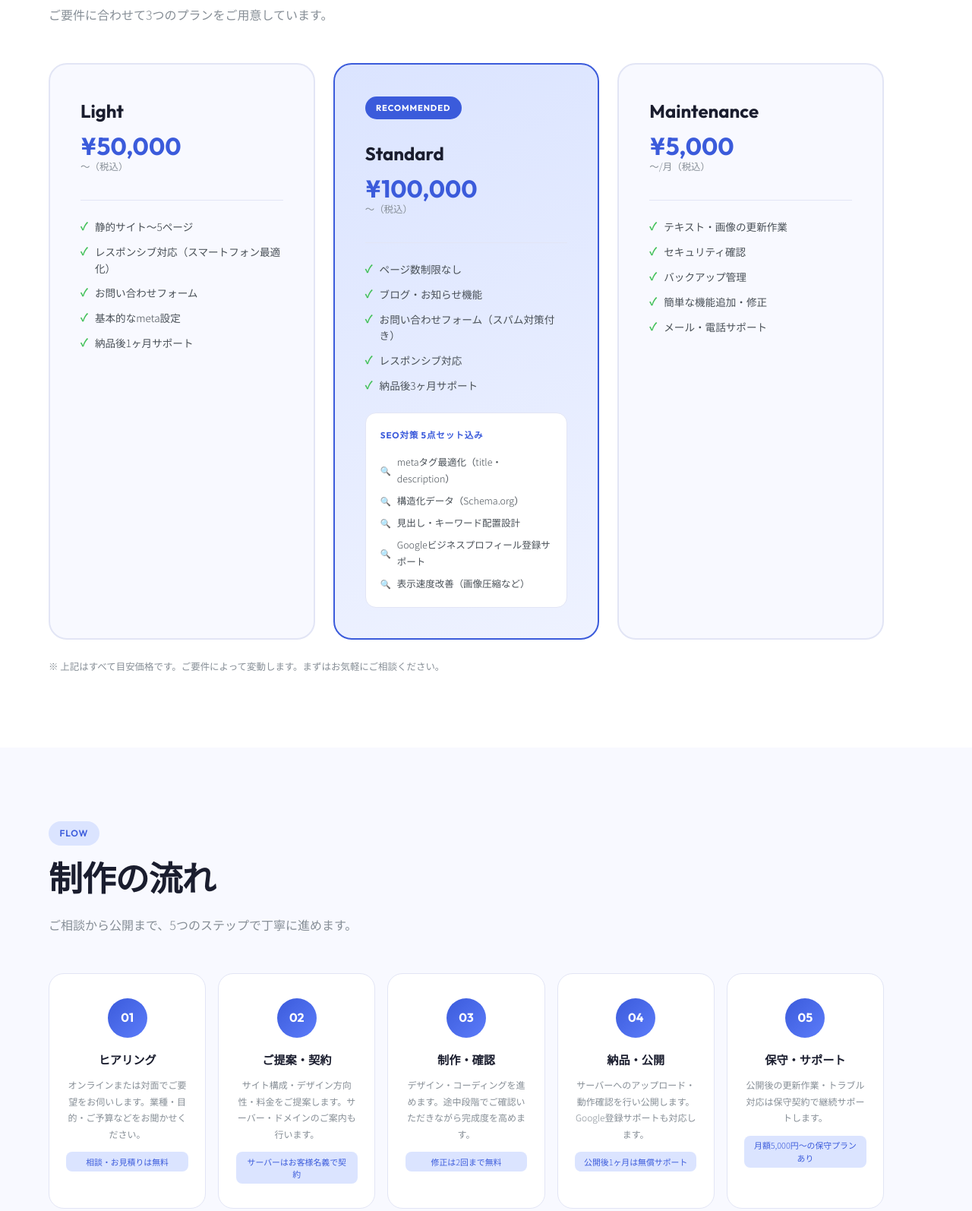
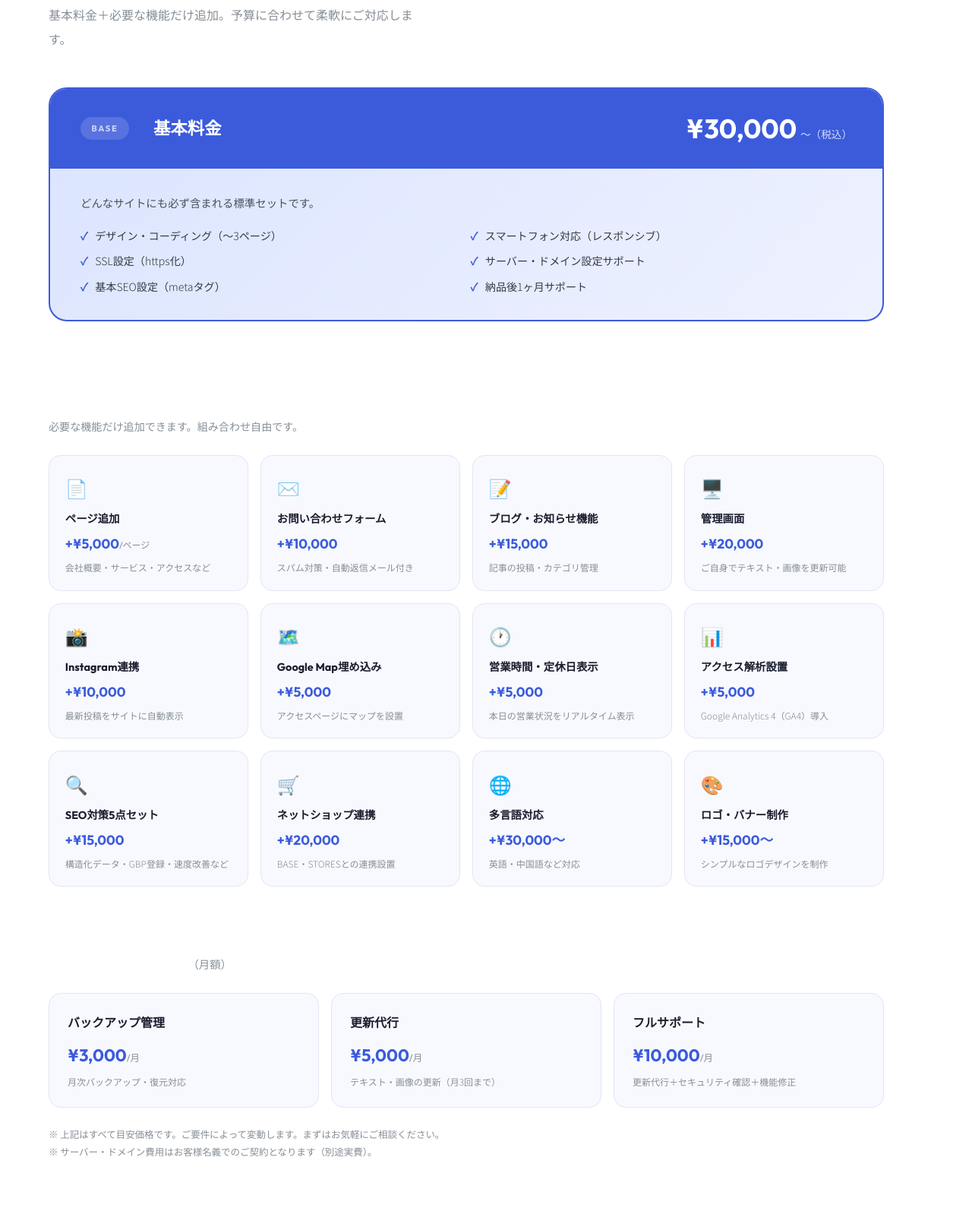
Before and after one commit to puremasi-byte/hiroaski-creative, a plain HTML site: page index.html in a window 1280 px wide. Shown: the part 2598-4192 px from the top of the page at 76% size. Drawn offline with Linux system fonts and the light colour scheme.

Commit message:
Add files via upload

```diff
--- a/index.html
+++ b/index.html
@@ -327,52 +327,38 @@
 
   /* SERVICES */
   .services { background: white; }
-  .plans { display: grid; grid-template-columns: repeat(3, 1fr); gap: 1.5rem; max-width: 1100px; }
-
-  .plan {
-    background: var(--bg); border: 2px solid var(--border);
-    border-radius: 24px; padding: 2.5rem;
-    transition: border-color 0.25s, transform 0.25s;
-  }
-  .plan:hover { border-color: var(--accent2); transform: translateY(-4px); }
-
-  .plan.featured {
-    background: linear-gradient(160deg, #dbe4ff 0%, #eef2ff 100%);
-    border-color: var(--accent);
-  }
-
-  .plan-badge {
-    display: inline-block;
-    font-family: 'Outfit', sans-serif; font-size: 0.7rem; font-weight: 700;
-    background: var(--accent); color: white;
-    padding: 0.3rem 0.9rem; border-radius: 100px;
-    letter-spacing: 0.08em; margin-bottom: 1.5rem;
-  }
-  .plan-name { font-family: 'Outfit', sans-serif; font-size: 1.5rem; font-weight: 700; color: var(--text); margin-bottom: 0.5rem; }
-  .plan-price { font-family: 'Outfit', sans-serif; font-size: 2rem; font-weight: 700; color: var(--accent); line-height: 1; }
-  .plan-note { font-size: 0.78rem; color: var(--muted); margin-bottom: 2rem; }
-  .divider { height: 1px; background: var(--border); margin-bottom: 1.5rem; }
-
-  .plan-features { list-style: none; display: flex; flex-direction: column; gap: 0.7rem; }
-  .plan-features li {
-    font-size: 0.85rem; color: #495057;
-    display: flex; align-items: flex-start; gap: 0.6rem; line-height: 1.6;
-  }
-  .plan-features li::before { content: '✓'; color: var(--green); font-weight: 700; flex-shrink: 0; font-family: 'Outfit', sans-serif; }
-
-  .seo-box {
-    margin-top: 1.5rem; background: white;
-    border: 1px solid var(--border); border-radius: 14px; padding: 1.2rem;
-  }
-  .seo-title {
-    font-family: 'Outfit', sans-serif; font-size: 0.72rem; font-weight: 700;
-    color: var(--accent); letter-spacing: 0.08em; text-transform: uppercase; margin-bottom: 0.8rem;
-  }
-  .seo-list { list-style: none; display: flex; flex-direction: column; gap: 0.4rem; }
-  .seo-list li { font-size: 0.78rem; color: #495057; display: flex; align-items: center; gap: 0.5rem; }
-  .seo-list li::before { content: '🔍'; font-size: 0.7rem; }
-
-  .plans-note { margin-top: 1.5rem; font-size: 0.78rem; color: var(--muted); max-width: 1100px; }
+  /* 基本料金ブロック */
+  .price-block { max-width: 1100px; background: linear-gradient(135deg, #dbe4ff 0%, #eef2ff 100%); border: 2px solid var(--accent); border-radius: 24px; overflow: hidden; margin-bottom: 3rem; }
+  .price-block-header { background: var(--accent); padding: 2rem 2.5rem; display: flex; align-items: center; gap: 2rem; flex-wrap: wrap; }
+  .price-block-label { font-family: 'Outfit', sans-serif; font-size: 0.7rem; font-weight: 700; letter-spacing: 0.15em; color: rgba(255,255,255,0.7); background: rgba(255,255,255,0.15); padding: 0.3rem 0.9rem; border-radius: 100px; display: inline-block; }
+  .price-block-title { font-family: 'Outfit', sans-serif; font-size: 1.4rem; font-weight: 700; color: white; flex: 1; }
+  .price-block-price { font-family: 'Outfit', sans-serif; font-size: 2.2rem; font-weight: 700; color: white; line-height: 1; }
+  .price-block-price span { font-size: 0.85rem; font-weight: 400; opacity: 0.8; margin-left: 0.3rem; }
+  .price-block-body { padding: 2rem 2.5rem; }
+  .price-block-desc { font-size: 0.9rem; color: #495057; margin-bottom: 1.2rem; }
+  .price-list { list-style: none; display: grid; grid-template-columns: repeat(2, 1fr); gap: 0.7rem; }
+  .price-list li { font-size: 0.88rem; color: #343a40; display: flex; align-items: flex-start; gap: 0.6rem; line-height: 1.6; }
+  .price-check { color: var(--accent); font-weight: 700; flex-shrink: 0; }
+  /* オプション */
+  .options-wrap { max-width: 1100px; margin-bottom: 3rem; }
+  .options-header { margin-bottom: 1.5rem; }
+  .options-sub { font-size: 0.88rem; color: var(--muted); margin-top: 0.4rem; }
+  .options-grid { display: grid; grid-template-columns: repeat(4, 1fr); gap: 1rem; }
+  .opt-card { background: var(--bg); border: 1.5px solid var(--border); border-radius: 16px; padding: 1.3rem; transition: border-color 0.2s, transform 0.2s; }
+  .opt-card:hover { border-color: var(--accent2); transform: translateY(-3px); }
+  .opt-icon { font-size: 1.5rem; margin-bottom: 0.6rem; }
+  .opt-name { font-family: 'Outfit', sans-serif; font-size: 0.9rem; font-weight: 700; color: var(--text); margin-bottom: 0.4rem; line-height: 1.4; }
+  .opt-price { font-family: 'Outfit', sans-serif; font-size: 1.1rem; font-weight: 700; color: var(--accent); margin-bottom: 0.4rem; }
+  .opt-price span { font-size: 0.75rem; font-weight: 400; color: var(--muted); }
+  .opt-desc { font-size: 0.75rem; color: var(--muted); line-height: 1.5; }
+  /* 保守プラン */
+  .maintenance-wrap { max-width: 1100px; margin-bottom: 1.5rem; }
+  .maintenance-grid { display: grid; grid-template-columns: repeat(3, 1fr); gap: 1rem; margin-top: 1.2rem; }
+  .maint-card { background: var(--bg); border: 1.5px solid var(--border); border-radius: 16px; padding: 1.5rem; }
+  .maint-name { font-family: 'Outfit', sans-serif; font-size: 1rem; font-weight: 700; color: var(--text); margin-bottom: 0.5rem; }
+  .maint-price { font-family: 'Outfit', sans-serif; font-size: 1.4rem; font-weight: 700; color: var(--accent); margin-bottom: 0.4rem; }
+  .maint-price span { font-size: 0.78rem; font-weight: 400; color: var(--muted); }
+  .plans-note { margin-top: 1.5rem; font-size: 0.78rem; color: var(--muted); max-width: 1100px; line-height: 1.8; }
 
   /* FLOW */
   .flow { background: var(--bg); }
@@ -469,7 +455,10 @@
     .hero-right { display: none; }
     .about-grid { grid-template-columns: 1fr; gap: 2.5rem; }
     .works-grid { grid-template-columns: 1fr; }
-    .plans { grid-template-columns: 1fr; }
+    .options-grid { grid-template-columns: repeat(2, 1fr); }
+    .maintenance-grid { grid-template-columns: 1fr; }
+    .price-list { grid-template-columns: 1fr; }
+    .price-block-header { flex-direction: column; align-items: flex-start; gap: 1rem; }
     .flow-steps { grid-template-columns: 1fr 1fr; }
     .form-row { grid-template-columns: 1fr; }
     footer { flex-direction: column; gap: 1rem; text-align: center; }
@@ -596,60 +585,135 @@
 <section class="services" id="services">
   <div class="stag">Services</div>
   <h2>料金・サービス</h2>
-  <p class="lead">ご要件に合わせて3つのプランをご用意しています。</p>
-  <div class="plans reveal">
-    <div class="plan">
-      <div class="plan-name">Light</div>
-      <div class="plan-price">¥50,000</div>
-      <div class="plan-note">〜（税込）</div>
-      <div class="divider"></div>
-      <ul class="plan-features">
-        <li>静的サイト〜5ページ</li>
-        <li>レスポンシブ対応（スマートフォン最適化）</li>
-        <li>お問い合わせフォーム</li>
-        <li>基本的なmeta設定</li>
-        <li>納品後1ヶ月サポート</li>
-      </ul>
+  <p class="lead">基本料金＋必要な機能だけ追加。予算に合わせて柔軟にご対応します。</p>
+
+  <!-- 基本料金 -->
+  <div class="price-block reveal">
+    <div class="price-block-header">
+      <div class="price-block-label">BASE</div>
+      <div class="price-block-title">基本料金</div>
+      <div class="price-block-price">¥30,000<span>〜（税込）</span></div>
     </div>
-    <div class="plan featured">
-      <div class="plan-badge">RECOMMENDED</div>
-      <div class="plan-name">Standard</div>
-      <div class="plan-price">¥100,000</div>
-      <div class="plan-note">〜（税込）</div>
-      <div class="divider"></div>
-      <ul class="plan-features">
-        <li>ページ数制限なし</li>
-        <li>ブログ・お知らせ機能</li>
-        <li>お問い合わせフォーム（スパム対策付き）</li>
-        <li>レスポンシブ対応</li>
-        <li>納品後3ヶ月サポート</li>
-      </ul>
-      <div class="seo-box">
-        <div class="seo-title">SEO対策 5点セット込み</div>
-        <ul class="seo-list">
-          <li>metaタグ最適化（title・description）</li>
-          <li>構造化データ（Schema.org）</li>
-          <li>見出し・キーワード配置設計</li>
-          <li>Googleビジネスプロフィール登録サポート</li>
-          <li>表示速度改善（画像圧縮など）</li>
-        </ul>
-      </div>
-    </div>
-    <div class="plan">
-      <div class="plan-name">Maintenance</div>
-      <div class="plan-price">¥5,000</div>
-      <div class="plan-note">〜/月（税込）</div>
-      <div class="divider"></div>
-      <ul class="plan-features">
-        <li>テキスト・画像の更新作業</li>
-        <li>セキュリティ確認</li>
-        <li>バックアップ管理</li>
-        <li>簡単な機能追加・修正</li>
-        <li>メール・電話サポート</li>
+    <div class="price-block-body">
+      <p class="price-block-desc">どんなサイトにも必ず含まれる標準セットです。</p>
+      <ul class="price-list">
+        <li><span class="price-check">✓</span>デザイン・コーディング（〜3ページ）</li>
+        <li><span class="price-check">✓</span>スマートフォン対応（レスポンシブ）</li>
+        <li><span class="price-check">✓</span>SSL設定（https化）</li>
+        <li><span class="price-check">✓</span>サーバー・ドメイン設定サポート</li>
+        <li><span class="price-check">✓</span>基本SEO設定（metaタグ）</li>
+        <li><span class="price-check">✓</span>納品後1ヶ月サポート</li>
       </ul>
     </div>
   </div>
-  <p class="plans-note">※ 上記はすべて目安価格です。ご要件によって変動します。まずはお気軽にご相談ください。</p>
+
+  <!-- オプション -->
+  <div class="options-wrap reveal">
+    <div class="options-header">
+      <div class="price-block-label">OPTIONS</div>
+      <div class="price-block-title">オプション機能</div>
+      <p class="options-sub">必要な機能だけ追加できます。組み合わせ自由です。</p>
+    </div>
+    <div class="options-grid">
+      <div class="opt-card">
+        <div class="opt-icon">📄</div>
+        <div class="opt-name">ページ追加</div>
+        <div class="opt-price">+¥5,000<span>/ページ</span></div>
+        <div class="opt-desc">会社概要・サービス・アクセスなど</div>
+      </div>
+      <div class="opt-card">
+        <div class="opt-icon">✉️</div>
+        <div class="opt-name">お問い合わせフォーム</div>
+        <div class="opt-price">+¥10,000</div>
+        <div class="opt-desc">スパム対策・自動返信メール付き</div>
+      </div>
+      <div class="opt-card">
+        <div class="opt-icon">📝</div>
+        <div class="opt-name">ブログ・お知らせ機能</div>
+        <div class="opt-price">+¥15,000</div>
+        <div class="opt-desc">記事の投稿・カテゴリ管理</div>
+      </div>
+      <div class="opt-card">
+        <div class="opt-icon">🖥️</div>
+        <div class="opt-name">管理画面</div>
+        <div class="opt-price">+¥20,000</div>
+        <div class="opt-desc">ご自身でテキスト・画像を更新可能</div>
+      </div>
+      <div class="opt-card">
+        <div class="opt-icon">📸</div>
+        <div class="opt-name">Instagram連携</div>
+        <div class="opt-price">+¥10,000</div>
+        <div class="opt-desc">最新投稿をサイトに自動表示</div>
+      </div>
+      <div class="opt-card">
+        <div class="opt-icon">🗺️</div>
+        <div class="opt-name">Google Map埋め込み</div>
+        <div class="opt-price">+¥5,000</div>
+        <div class="opt-desc">アクセスページにマップを設置</div>
+      </div>
+      <div class="opt-card">
+        <div class="opt-icon">🕐</div>
+        <div class="opt-name">営業時間・定休日表示</div>
+        <div class="opt-price">+¥5,000</div>
+        <div class="opt-desc">本日の営業状況をリアルタイム表示</div>
+      </div>
+      <div class="opt-card">
+        <div class="opt-icon">📊</div>
+        <div class="opt-name">アクセス解析設置</div>
+        <div class="opt-price">+¥5,000</div>
+        <div class="opt-desc">Google Analytics 4（GA4）導入</div>
+      </div>
+      <div class="opt-card">
+        <div class="opt-icon">🔍</div>
+        <div class="opt-name">SEO対策5点セット</div>
+        <div class="opt-price">+¥15,000</div>
+        <div class="opt-desc">構造化データ・GBP登録・速度改善など</div>
+      </div>
+      <div class="opt-card">
+        <div class="opt-icon">🛒</div>
+        <div class="opt-name">ネットショップ連携</div>
+        <div class="opt-price">+¥20,000</div>
+        <div class="opt-desc">BASE・STORESとの連携設置</div>
+      </div>
+      <div class="opt-card">
+        <div class="opt-icon">🌐</div>
+        <div class="opt-name">多言語対応</div>
+        <div class="opt-price">+¥30,000〜</div>
+        <div class="opt-desc">英語・中国語など対応</div>
+      </div>
+      <div class="opt-card">
+        <div class="opt-icon">🎨</div>
+        <div class="opt-name">ロゴ・バナー制作</div>
+        <div class="opt-price">+¥15,000〜</div>
+        <div class="opt-desc">シンプルなロゴデザインを制作</div>
+      </div>
+    </div>
+  </div>
+
+  <!-- 保守プラン -->
+  <div class="maintenance-wrap reveal">
+    <div class="price-block-label">MAINTENANCE</div>
+    <div class="price-block-title">保守・管理プラン <span style="font-size:0.9rem;font-weight:400;color:var(--muted)">（月額）</span></div>
+    <div class="maintenance-grid">
+      <div class="maint-card">
+        <div class="maint-name">バックアップ管理</div>
+        <div class="maint-price">¥3,000<span>/月</span></div>
+        <div class="opt-desc">月次バックアップ・復元対応</div>
+      </div>
+      <div class="maint-card">
+        <div class="maint-name">更新代行</div>
+        <div class="maint-price">¥5,000<span>/月</span></div>
+        <div class="opt-desc">テキスト・画像の更新（月3回まで）</div>
+      </div>
+      <div class="maint-card">
+        <div class="maint-name">フルサポート</div>
+        <div class="maint-price">¥10,000<span>/月</span></div>
+        <div class="opt-desc">更新代行＋セキュリティ確認＋機能修正</div>
+      </div>
+    </div>
+  </div>
+
+  <p class="plans-note">※ 上記はすべて目安価格です。ご要件によって変動します。まずはお気軽にご相談ください。<br>※ サーバー・ドメイン費用はお客様名義でのご契約となります（別途実費）。</p>
 </section>
 
 <!-- FLOW -->
```
